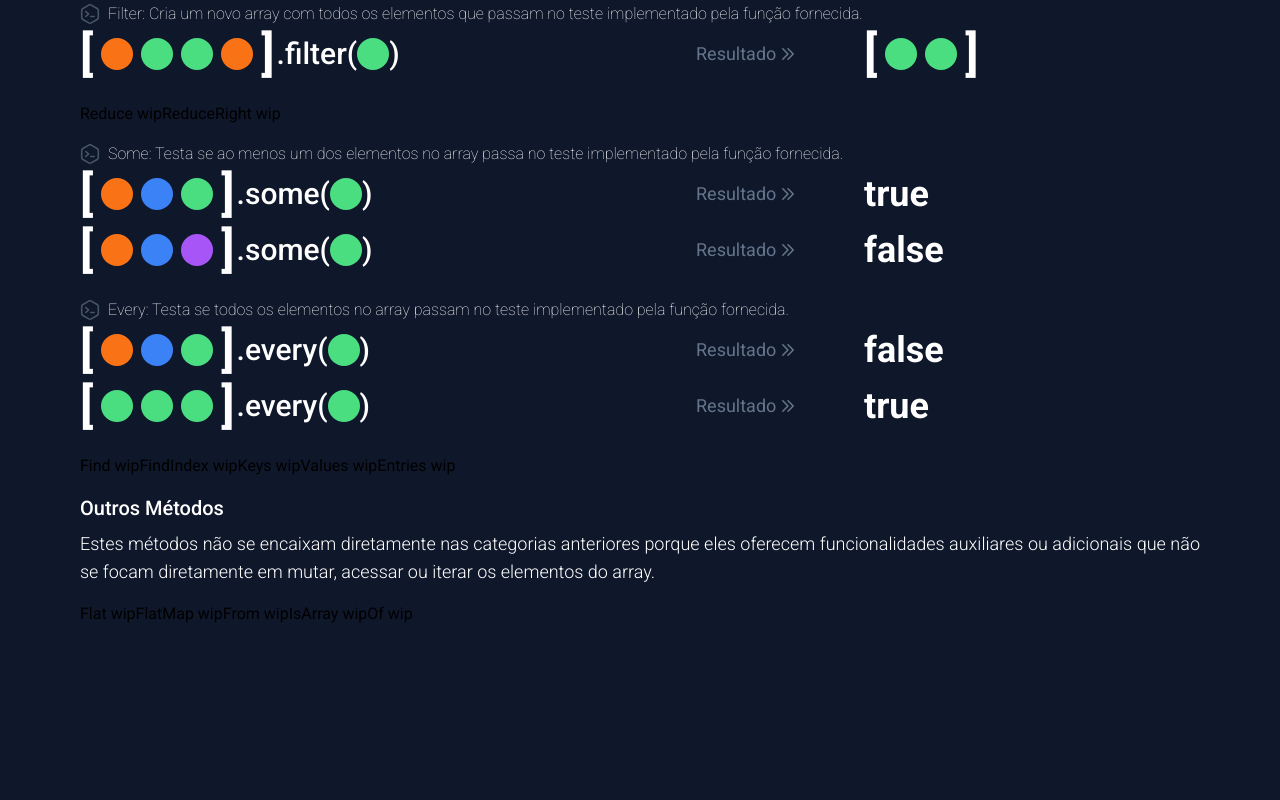
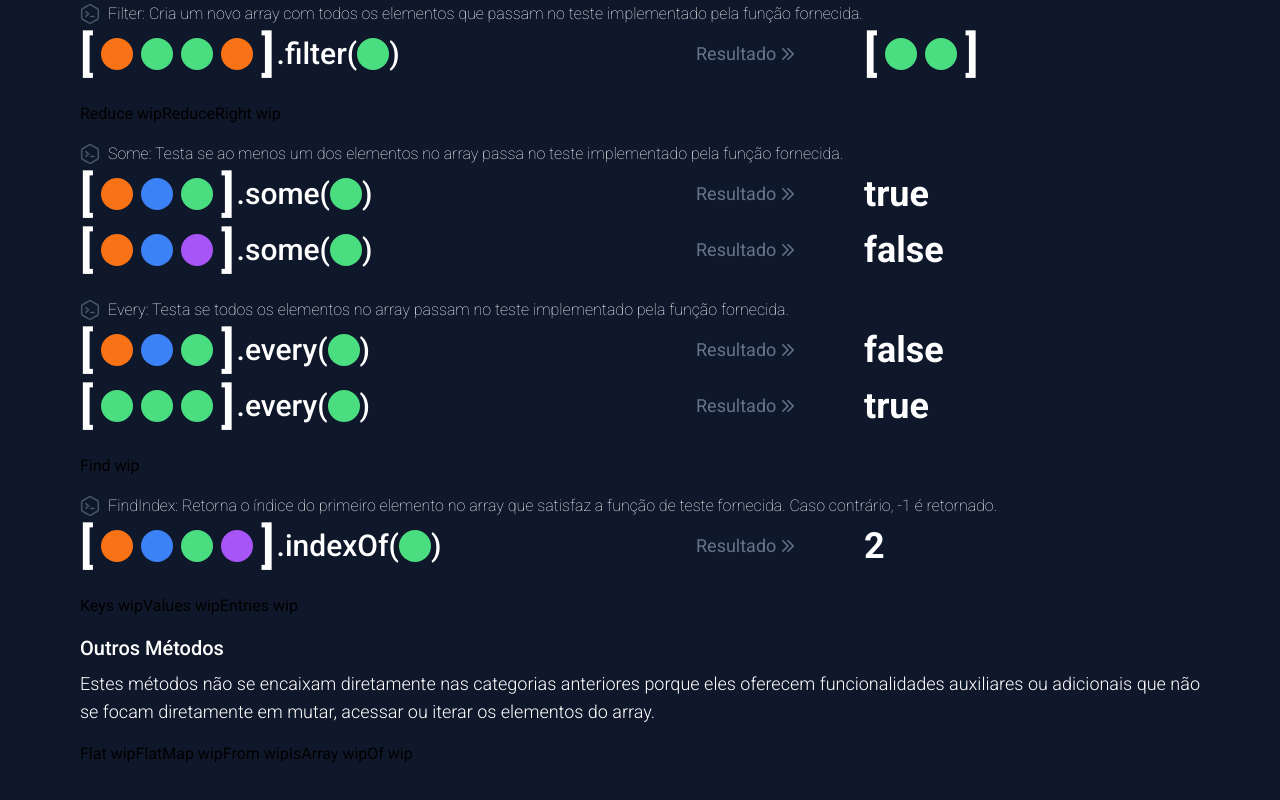
Before and after one commit to eduardodallmann/array-visualised, a Next.js app: page / in a window 1280 px wide. Shown: the part 3138-3938 px from the top of the page. Before the commit the page ends 3844 px from the top, so only its background shows below. Built offline with nearby package versions, Linux system fonts and the light colour scheme.

Commit message:
find index

```diff
--- a/src/components/iteration-arrays/find-index.tsx
+++ b/src/components/iteration-arrays/find-index.tsx
@@ -1,3 +1,43 @@
+import { ArrayBlock } from '../commons/array-block';
+import { ArrayFunctionBlockWrapper } from '../commons/array-function-block-wrapper';
+import { ExampleContainer } from '../commons/example-container';
+import { ExampleWrapper } from '../commons/example-wrapper';
+import { FunctionBlock } from '../commons/function-block';
+import { ResultBlock } from '../commons/result-block';
+import { Colors, type FunctionBlockType } from '../commons/types';
+
+const code = `const array1 = [5, 12, 8, 130, 44];
+
+const ehNumeroGrande = (element) => element > 13;
+
+console.log(array1.findIndex(ehNumeroGrande));
+// Saída esperada: 3
+`;
+
+const findIndex1: Array<FunctionBlockType> = [
+  { id: crypto.randomUUID(), color: Colors.orange },
+  { id: crypto.randomUUID(), color: Colors.blue },
+  { id: crypto.randomUUID(), color: Colors.green },
+  { id: crypto.randomUUID(), color: Colors.purple },
+];
+const findIndexParam1: Array<FunctionBlockType> = [findIndex1[2]];
+const findIndexResult1 = findIndex1.findIndex(
+  (e) => e.id === findIndexParam1[0].id,
+);
+
 export function FindIndex() {
-  return <>FindIndex wip</>;
+  return (
+    <ExampleContainer>
+      <ExampleWrapper
+        explanation="FindIndex: Retorna o índice do primeiro elemento no array que satisfaz a função de teste fornecida. Caso contrário, -1 é retornado."
+        code={code}
+      >
+        <ArrayFunctionBlockWrapper>
+          <ArrayBlock itens={findIndex1} />
+          <FunctionBlock functionName="indexOf" itens={findIndexParam1} />
+        </ArrayFunctionBlockWrapper>
+        <ResultBlock>{findIndexResult1}</ResultBlock>
+      </ExampleWrapper>
+    </ExampleContainer>
+  );
 }
```
